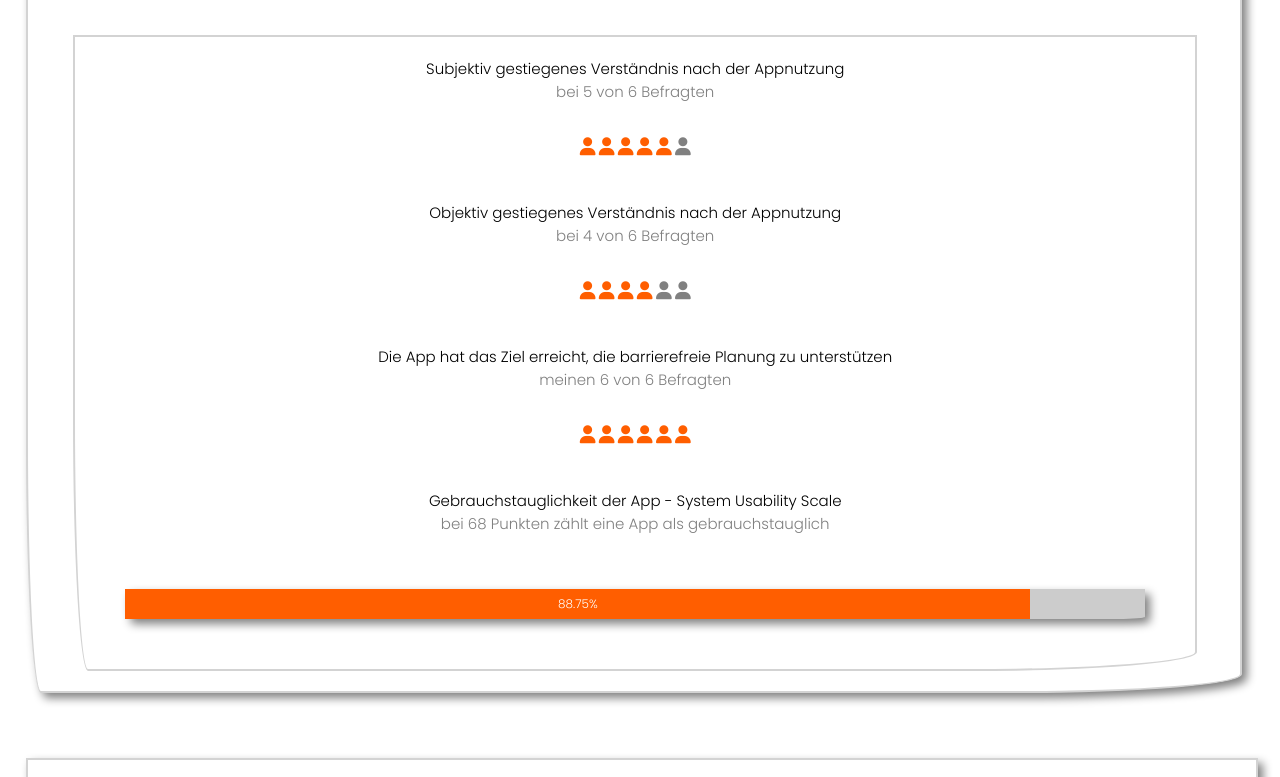
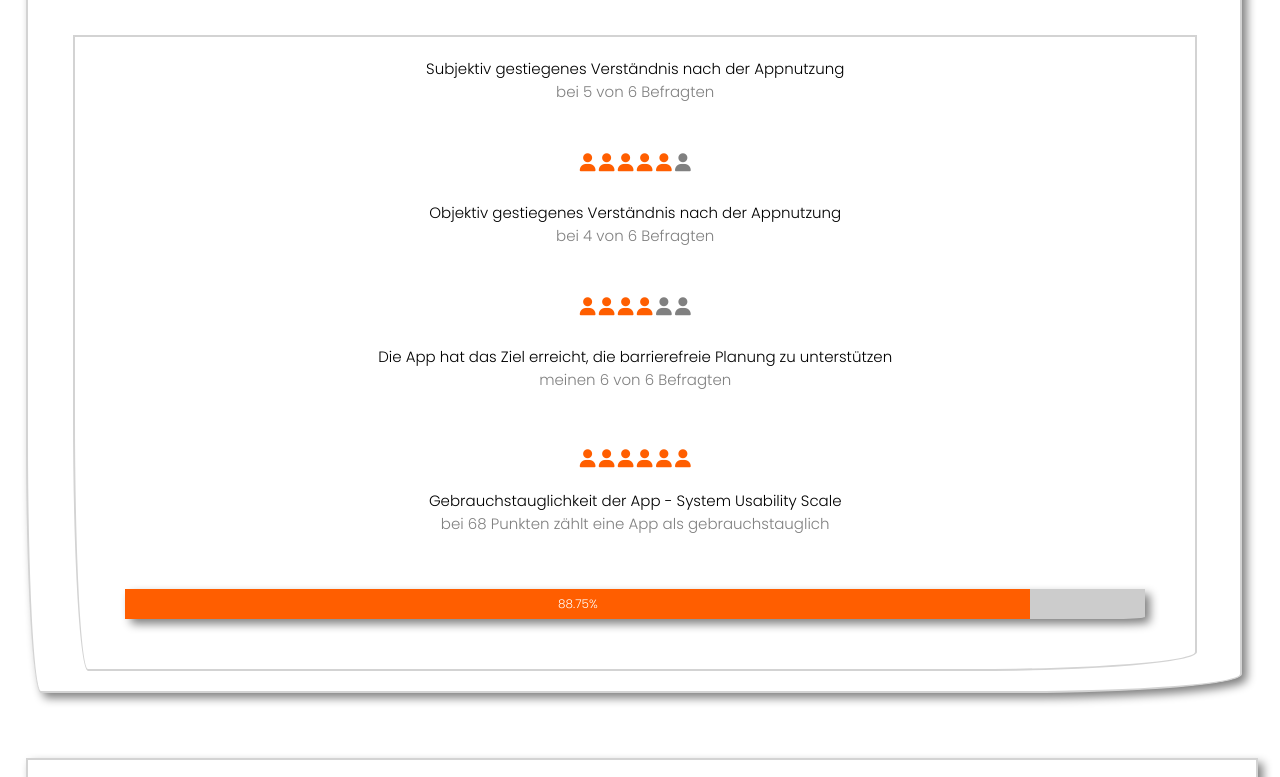
Before and after one commit to dinable/dinable.github.io, a website: page index.html in a window 1280 px wide. Shown: the part 4140-4917 px from the top of the page. Drawn offline with Linux system fonts and the light colour scheme; a script that the page names is missing.

Commit message:
update
281023-1740

```diff
--- a/styles.css
+++ b/styles.css
@@ -1794,6 +1794,7 @@ display: none;
  height: 4rem;
   color: var(--orange-color);
   text-align: center;
+  padding-top: 1rem;
 
 
 
@@ -1802,7 +1803,7 @@ display: none;
   height: 4rem;
   color: var(--orange-color);
   text-align: center;
-
+  padding-top: 1rem;
 
 
 }
@@ -1811,7 +1812,7 @@ display: none;
   height: 4rem;
   color: var(--orange-color);
   text-align: center;
-
-
-
-}
+  padding-top: 1.5rem;
+
+
+}
```
Also changed, not shown: index.html (+0 -67 lines).
